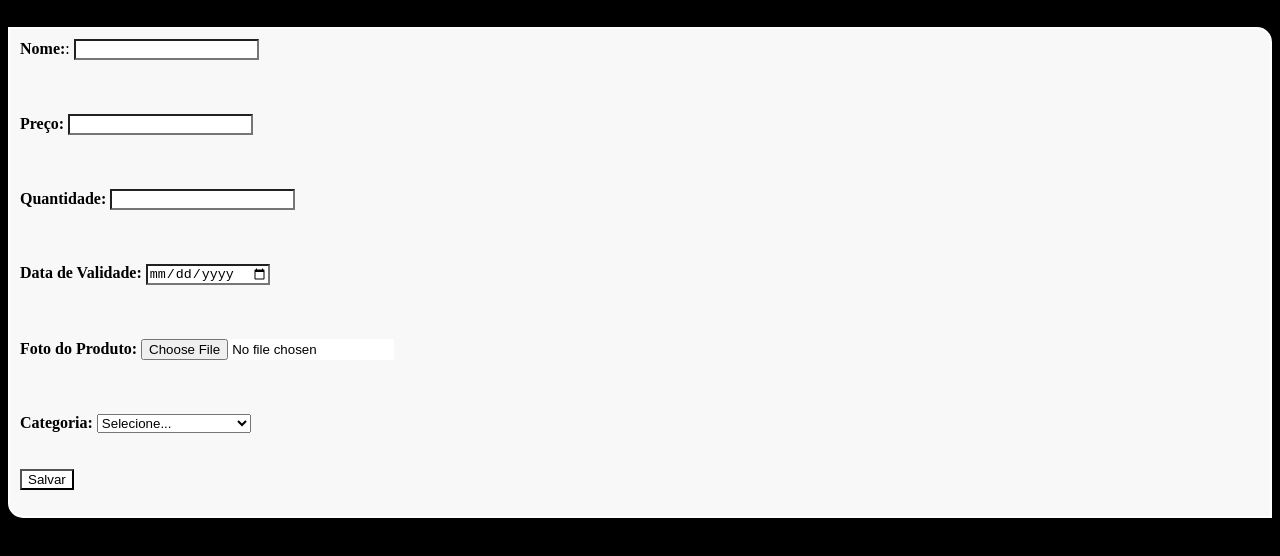
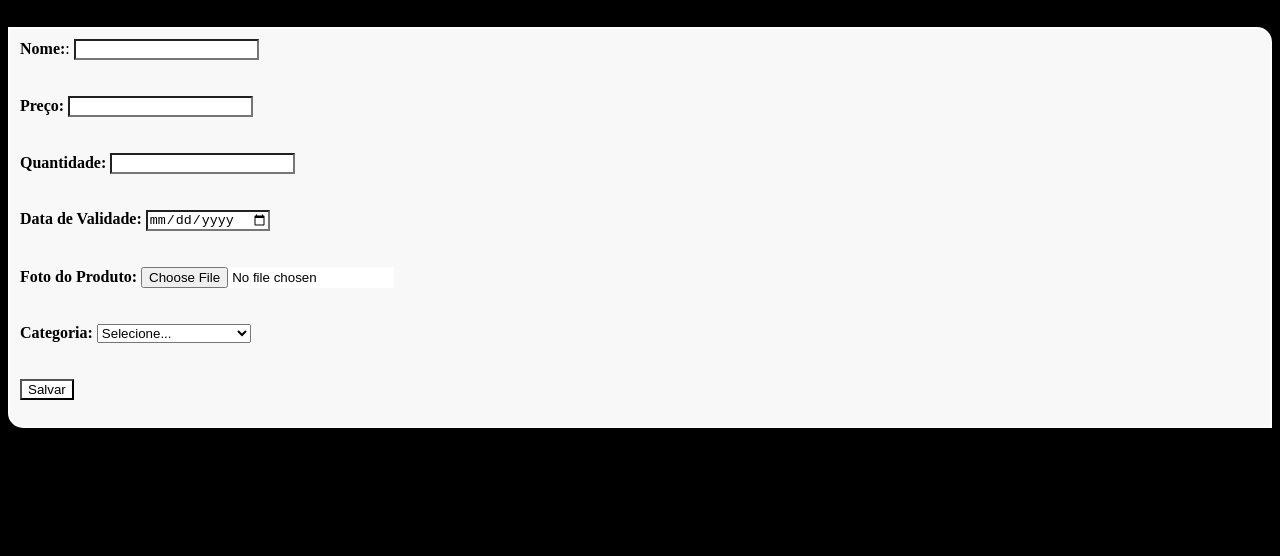
Before and after one commit to matheusmsouza84/Trabalho_DSW, a plain HTML site: page index.html in a window 1280 px wide. Shown: the part 154-710 px from the top of the page. Drawn offline with Linux system fonts and the light colour scheme.

Commit message:
Trabalho_DSW ultima versão

```diff
--- a/index.html
+++ b/index.html
@@ -21,18 +21,18 @@
                     onsubmit="return validar()"
                     enctype="multipart/form-data">
                         <label><b>Nome:</b>:</label>
-                        <input type="text" name="txtNome" id="name" />  <br> <br> <br> <br>
+                        <input type="text" name="txtNome" id="name" />  <br> <br> <br>
                         <label><b>Preço:</b></label>
                         <input type="number" name="txtPreco" id="preco" step="0.01" min="0.01"
-                        /> <br> <br> <br> <br>
+                        /> <br> <br> <br>
                         <label><b>Quantidade:</b></label>
                         <input type="number" name="txtQuantidade" id="quantidade"
-                        /> <br> <br> <br> <br>
+                        /> <br> <br> <br>
                         <label><b>Data de Validade:</b></label>
                         <input type="date" name="txtValidade" id="validade"
-                        min="2020-05-04"/> <br> <br> <br> <br>
+                        min="2020-05-04"/> <br> <br> <br>
                         <label><b>Foto do Produto:</b></label>
-                        <input type="file" name="txtFoto" id="Foto" /> <br> <br> <br> <br>
+                        <input type="file" name="txtFoto" id="Foto" /> <br> <br> <br>
 
                         <label><b>Categoria:</b></label>
                     <select id="lista">
```
